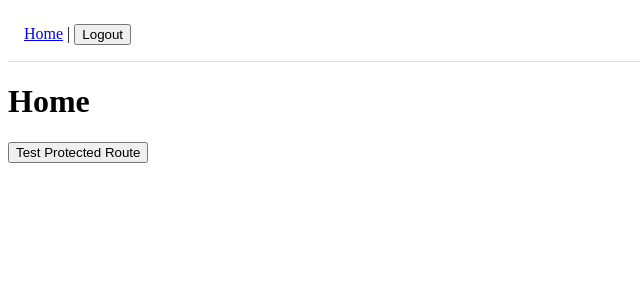
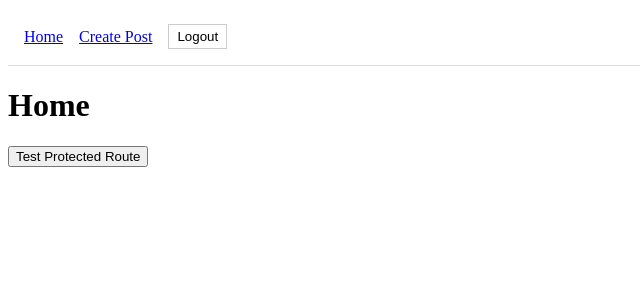
Before and after one commit to bgt1717/Mern-Blog-2026, a React app in the folder frontend/: page / in a window 1280 px wide. Shown: the top 300 px of the page, without its empty margins (0-640 px from the left). Built offline with nearby package versions, Linux system fonts and the light colour scheme; sample sign-in values are in the browser's storage; the HTML template or start-up script is replaced by a standard one.

Commit message:
Create Post start

```diff
--- a/frontend/src/App.jsx
+++ b/frontend/src/App.jsx
@@ -2,7 +2,9 @@ import { Routes, Route } from "react-router-dom";
 import Home from "./pages/Home";
 import Login from "./pages/Login";
 import Register from "./pages/Register";
+import CreatePost from "./pages/CreatePost";
 import Navbar from "./components/Navbar";
+import ProtectedRoute from "./components/ProtectedRoute";
 
 function App() {
   return (
@@ -12,6 +14,16 @@ function App() {
         <Route path="/" element={<Home />} />
         <Route path="/login" element={<Login />} />
         <Route path="/register" element={<Register />} />
+
+        {/* 🔐 Protected */}
+        <Route
+          path="/create"
+          element={
+            <ProtectedRoute>
+              <CreatePost />
+            </ProtectedRoute>
+          }
+        />
       </Routes>
     </>
   );
--- a/frontend/src/components/Navbar.jsx
+++ b/frontend/src/components/Navbar.jsx
@@ -6,15 +6,37 @@ export default function Navbar() {
   const { user, logout } = useContext(AuthContext);
 
   return (
-    <nav style={{ padding: "1rem", borderBottom: "1px solid #ddd" }}>
-      <Link to="/">Home</Link> |{" "}
+    <nav
+      style={{
+        padding: "1rem",
+        borderBottom: "1px solid #ddd",
+        display: "flex",
+        gap: "1rem",
+        alignItems: "center",
+      }}
+    >
+      <Link to="/">Home</Link>
+
       {!user ? (
         <>
-          <Link to="/login">Login</Link> |{" "}
+          <Link to="/login">Login</Link>
           <Link to="/register">Register</Link>
         </>
       ) : (
-        <button onClick={logout}>Logout</button>
+        <>
+          <Link to="/create">Create Post</Link>
+          <button
+            onClick={logout}
+            style={{
+              cursor: "pointer",
+              background: "none",
+              border: "1px solid #ccc",
+              padding: "0.25rem 0.5rem",
+            }}
+          >
+            Logout
+          </button>
+        </>
       )}
     </nav>
   );
--- /dev/null
+++ b/frontend/src/components/ProtectedRoute.jsx
@@ -0,0 +1,13 @@
+import { Navigate } from "react-router-dom";
+import { useContext } from "react";
+import { AuthContext } from "../context/AuthContext";
+
+export default function ProtectedRoute({ children }) {
+  const { user } = useContext(AuthContext);
+
+  if (!user) {
+    return <Navigate to="/login" replace />;
+  }
+
+  return children;
+}
--- /dev/null
+++ b/frontend/src/pages/CreatePost.jsx
@@ -0,0 +1,3 @@
+export default function CreatePost() {
+  return <h1>Create Post (Protected)</h1>;
+}
```
